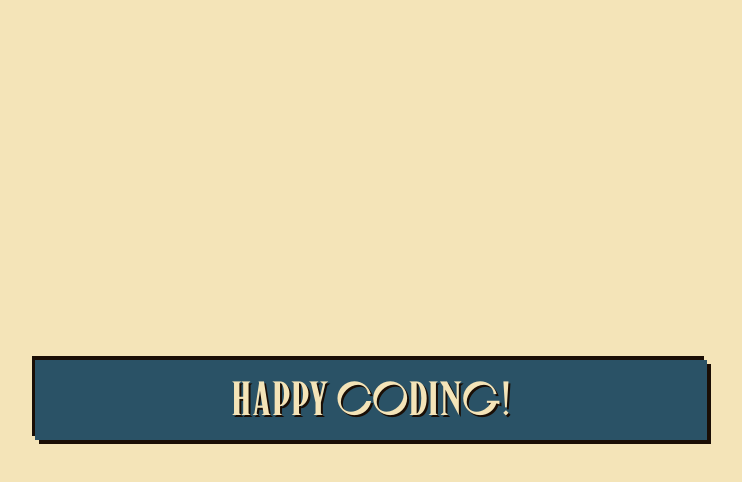
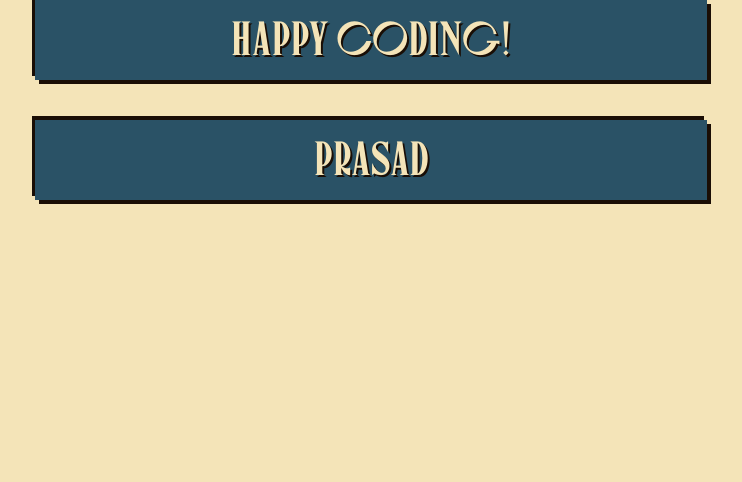
Before and after one commit to Webwiznitr/bug-free-sniffle, a Next.js app: page / in a window 1280 px wide. Shown: the top 482 px of the page, without its empty margins (269-1011 px from the left). Built offline with nearby package versions, Linux system fonts and the light colour scheme.

Commit message:
feat: name added in page

```diff
--- a/src/app/page.tsx
+++ b/src/app/page.tsx
@@ -1,8 +1,11 @@
 export default function Home() {
   return (
-    <div className="flex h-screen items-center justify-center">
-      <div className="font-canopee bg-secondary text-background text-shadow hack-shadow mx-auto my-auto w-2xl py-4 text-center text-5xl">
+    <div className="flex h-screen flex-col items-center">
+      <div className="font-canopee bg-secondary text-background text-shadow hack-shadow mx-auto w-2xl py-4 text-center text-5xl">
         happy coding!
+      </div>
+      <div className="font-canopee bg-secondary text-background text-shadow hack-shadow mx-auto my-10 w-2xl py-4 text-center text-5xl">
+        Prasad
       </div>
     </div>
   );
```
Also changed, not shown: 1 other file (tests, documents, lock files or other folders).
